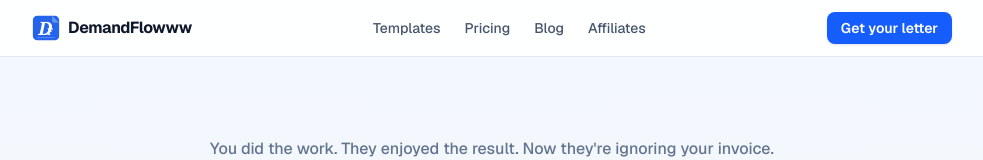
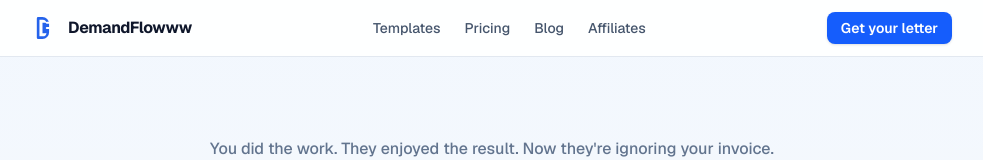
Before and after one commit to vitormdandrade/demandflow, a Next.js app: page / in a window 1280 px wide. Shown: the top 160 px of the page, without its empty margins (148-1131 px from the left). Built offline with nearby package versions, Linux system fonts and the light colour scheme; no server answers.

Commit message:
refine: new DF monogram logo — geometric D + F ligature

```diff
--- a/src/components/Logo.tsx
+++ b/src/components/Logo.tsx
@@ -7,62 +7,27 @@ export default function Logo({ className }: { className?: string }) {
       className={className}
       aria-label="DemandFlowww"
     >
-      {/* Outer rounded square — document/envelope shape */}
-      <rect
-        x="1"
-        y="2"
-        width="30"
-        height="28"
-        rx="5"
+      {/* "D" — thick vertical bar + curved right side */}
+      <path
+        d="M7 5h5a6 6 0 016 6v10a6 6 0 01-6 6H7V5z"
+        fill="none"
+        stroke="#2563EB"
+        strokeWidth="3"
+        strokeLinecap="round"
+        strokeLinejoin="round"
+      />
+      <path
+        d="M12 10h3a3.5 3.5 0 013.5 3.5v5a3.5 3.5 0 01-3.5 3.5h-3V10z"
         fill="#2563EB"
       />
 
-      {/* Document fold — top-right corner */}
+      {/* "F" — top-right, shares vertical with D's right edge */}
       <path
-        d="M23 2V8C23 9.105 23.895 10 25 10H31"
-        fill="#1D4ED8"
-      />
-      <path
-        d="M23 2L31 10H25C23.895 10 23 9.105 23 8V2Z"
-        fill="#93C5FD"
-        opacity="0.6"
-      />
-
-      {/* Stylized "D" letterform — main mark */}
-      <text
-        x="7"
-        y="24"
-        fontFamily="Georgia, Times New Roman, serif"
-        fontSize="21"
-        fontWeight="bold"
-        fill="white"
-        fontStyle="italic"
-      >
-        D
-      </text>
-
-      {/* Small "F" companion */}
-      <text
-        x="17"
-        y="24"
-        fontFamily="Georgia, Times New Roman, serif"
-        fontSize="11"
-        fontWeight="bold"
-        fill="white"
-        opacity="0.9"
-      >
-        F
-      </text>
-
-      {/* Bottom rule — letterhead detail */}
-      <line
-        x1="6"
-        y1="27"
-        x2="26"
-        y2="27"
+        d="M17 10h8M17 16h5"
         stroke="white"
-        strokeWidth="0.8"
-        opacity="0.35"
+        strokeWidth="2.5"
+        strokeLinecap="round"
+        strokeLinejoin="round"
       />
     </svg>
   );
```
